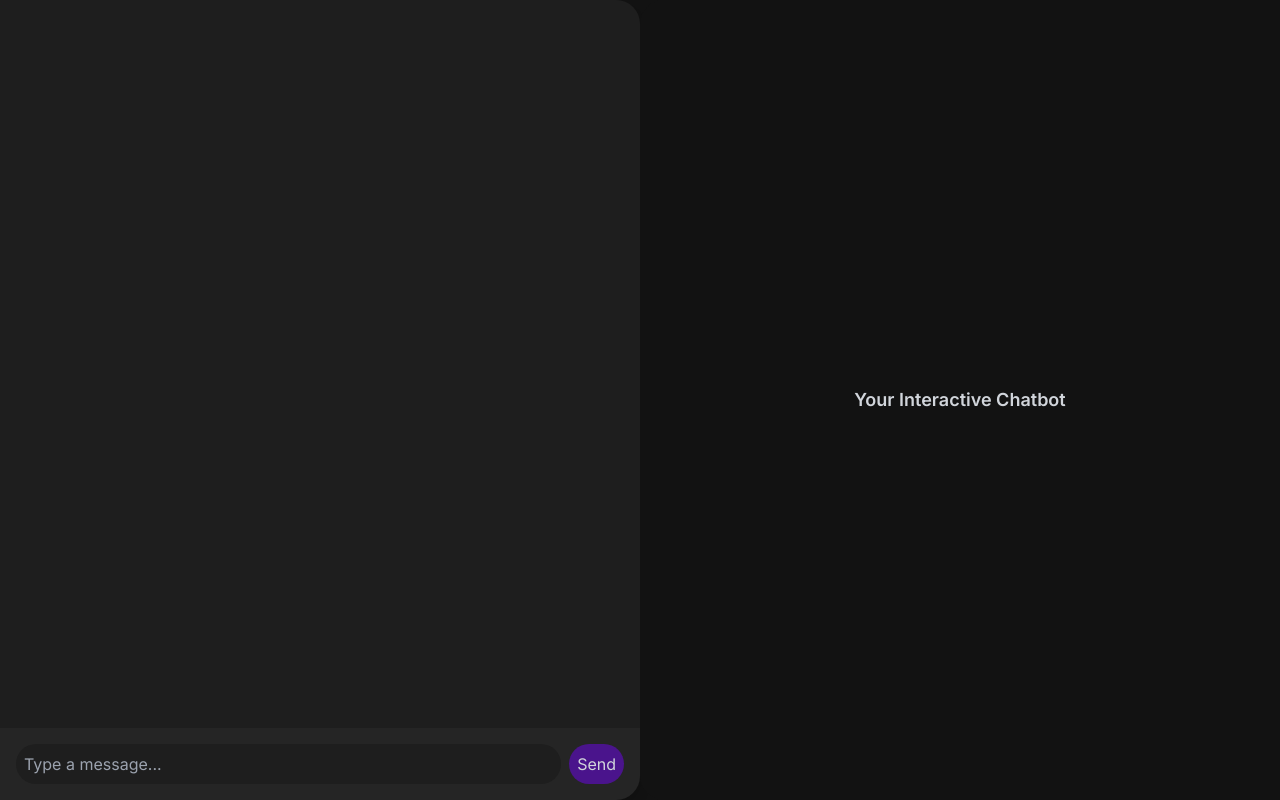
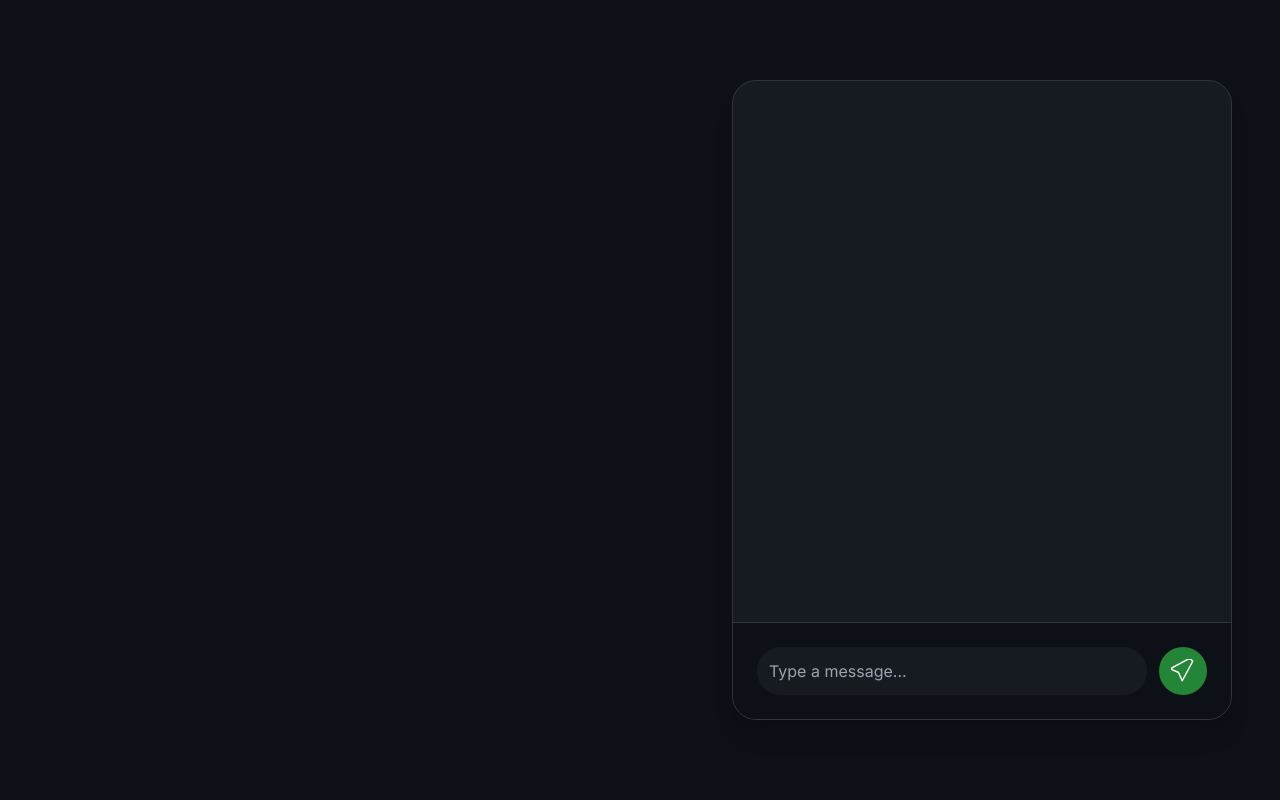
Before and after one commit to ishitav/Hacklytics2024_Pivot, a Next.js app in the folder hack24/: page /dashboard in a window 1280 px wide. Built offline with nearby package versions, Linux system fonts and the light colour scheme.

Commit message:
chatbot aesthetic updated and implemented

```diff
--- a/hack24/app/(dashboard)/(routes)/dashboard/page.tsx
+++ b/hack24/app/(dashboard)/(routes)/dashboard/page.tsx
@@ -1,46 +1,59 @@
 "use client";
-import { useState } from 'react';
+
+import { useEffect, useRef, useState } from 'react';
 
 const DashboardPage = () => {
     const [messages, setMessages] = useState<Array<{ user: string, text: string }>>([]);
     const [inputValue, setInputValue] = useState('');
+    const messagesEndRef = useRef<HTMLDivElement>(null);  // Explicitly typing the ref
+
+    useEffect(() => {
+        if (messagesEndRef.current) {
+            messagesEndRef.current.scrollIntoView({ behavior: "smooth" });
+        }
+    }, [messages]);
 
     const sendMessage = () => {
         if (!inputValue.trim()) return;
 
         const newUserMessage = { user: 'You', text: inputValue };
-        const botResponse = { user: 'Bot', text: `You said: "${inputValue}"` };
+        const botResponse = { user: 'Bot', text: `🤖: "I received: ${inputValue}"` };
 
         setMessages([...messages, newUserMessage, botResponse]);
         setInputValue('');
     };
 
     return (
-        <div className="flex h-screen bg-[#121212] text-gray-300 font-inter">
-            <div className="w-1/2 flex flex-col rounded-r-3xl overflow-hidden shadow-lg">
-                <div className="flex-grow overflow-auto p-4 bg-[#1E1E1E]">
+        <div className="flex h-screen bg-[#0D1117] text-white font-inter p-10">
+            <div className="flex-1"></div>
+            <div className="w-5/12 mt-10 mr-2 mb-10 flex flex-col rounded-3xl overflow-hidden shadow-xl bg-[#161B22] border border-[#30363d]">
+                <div className="flex-grow overflow-auto p-6 space-y-4">
                     {messages.map((msg, index) => (
-                        <div key={index} className={`p-3 my-2 text-sm rounded-md shadow transition-all ${msg.user === 'You' ? 'ml-auto bg-[#252525]' : 'mr-auto bg-[#1E1E1E]'}`}>
-                            <strong>{msg.user}:</strong> <span className="ml-2">{msg.text}</span>
+                        <div key={index} className={`p-4 text-sm rounded-lg shadow transition-all ${msg.user === 'You' ? 'ml-auto bg-[#0D1117] border border-[#30363d]' : 'mr-auto bg-[#21262D] text-[#58A6FF]'}`}>
+                            {msg.user === 'Bot' ? <span>{msg.text}</span> : null}
+                            {msg.user === 'You' ? <strong>{msg.user}:</strong> : null} <span className={`${msg.user === 'You' ? 'ml-2' : ''}`}>{msg.text}</span>
                         </div>
                     ))}
+                    {/* Ensuring this div is the target for scrolling */}
+                    <div ref={messagesEndRef} />
                 </div>
-                <div className="p-4 bg-[#252525]">
-                    <div className="flex space-x-2">
+                <div className="p-6 bg-[#0D1117] border-t border-[#30363d]">
+                    <div className="flex space-x-3">
                         <input
                             type="text"
                             value={inputValue}
                             onChange={(e) => setInputValue(e.target.value)}
-                            className="flex-grow p-2 rounded-full bg-[#1E1E1E] border-transparent focus:border-transparent focus:ring-0 transition-all"
+                            className="flex-grow p-3 rounded-full bg-[#161B22] border-transparent focus:border-transparent focus:ring-0 transition-all placeholder-gray-400"
                             placeholder="Type a message..."
                             onKeyDown={(e) => e.key === 'Enter' && sendMessage()}
                         />
-                        <button onClick={sendMessage} className="p-2 rounded-full bg-[#4A148C] hover:bg-[#6A1B9A] focus:outline-none transition-all">Send</button>
+                        <button onClick={sendMessage} className="p-3 rounded-full bg-[#238636] hover:bg-[#2EA043] focus:outline-none transition-all">
+                            <svg xmlns="http://www.w3.org/2000/svg" fill="none" viewBox="0 0 24 24" strokeWidth="1.5" stroke="currentColor" className="w-6 h-6 text-white">
+                                <path strokeLinecap="round" strokeLinejoin="round" d="M21.75 2.25l-10.5 19.5-3.75-8.25-8.25-3.75 19.5-10.5z" />
+                            </svg>
+                        </button>
                     </div>
                 </div>
-            </div>
-            <div className="w-1/2 flex items-center justify-center bg-[#121212] rounded-l-3xl">
-                <p className="text-lg font-semibold">Your Interactive Chatbot</p>
             </div>
         </div>
     );
--- /dev/null
+++ b/package.json
@@ -0,0 +1,6 @@
+{
+  "dependencies": {
+    "leaflet": "^1.9.4",
+    "react-leaflet": "^4.2.1"
+  }
+}
```
Also changed, not shown: 1 other file (tests, documents, lock files or other folders).
